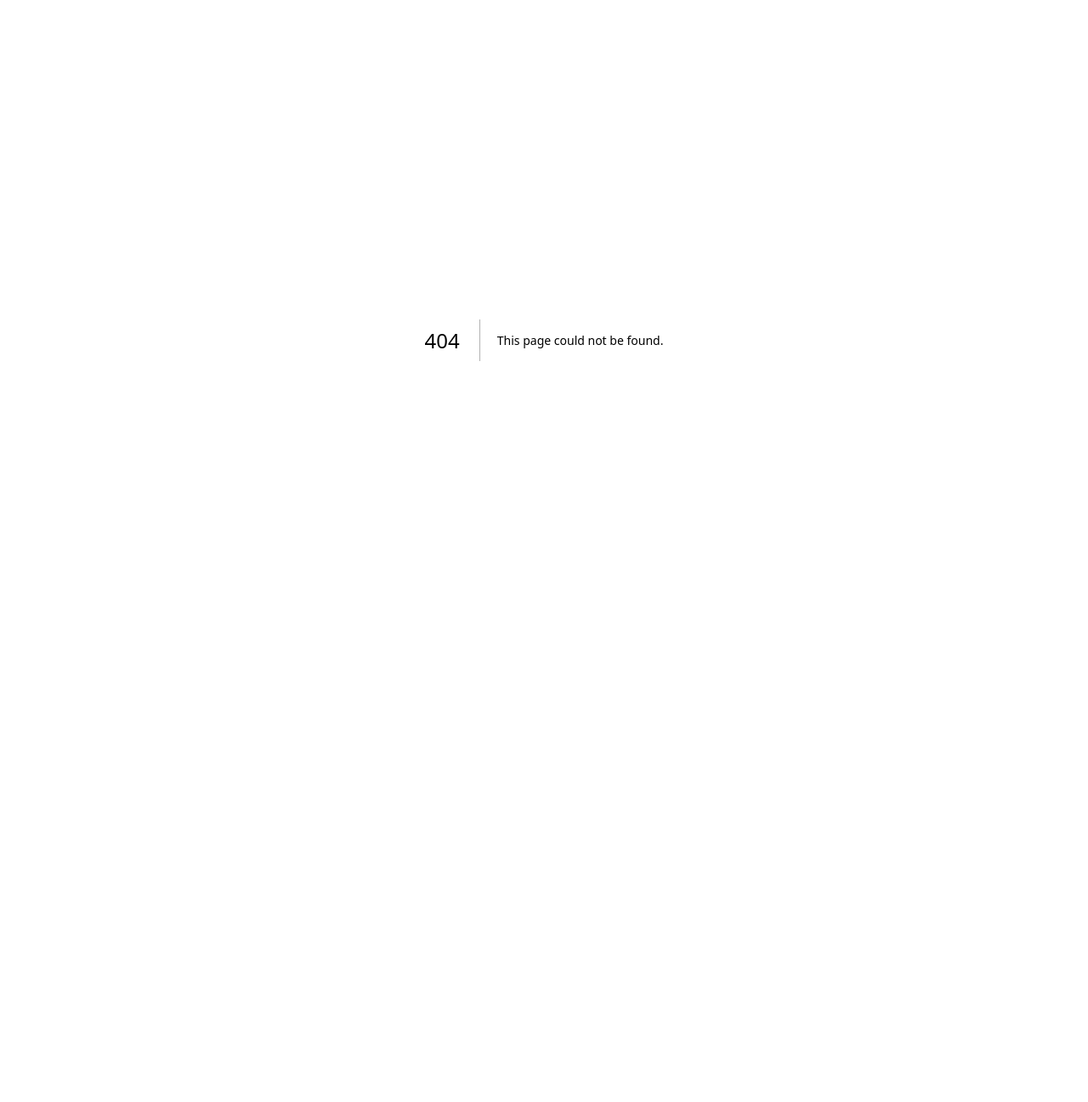
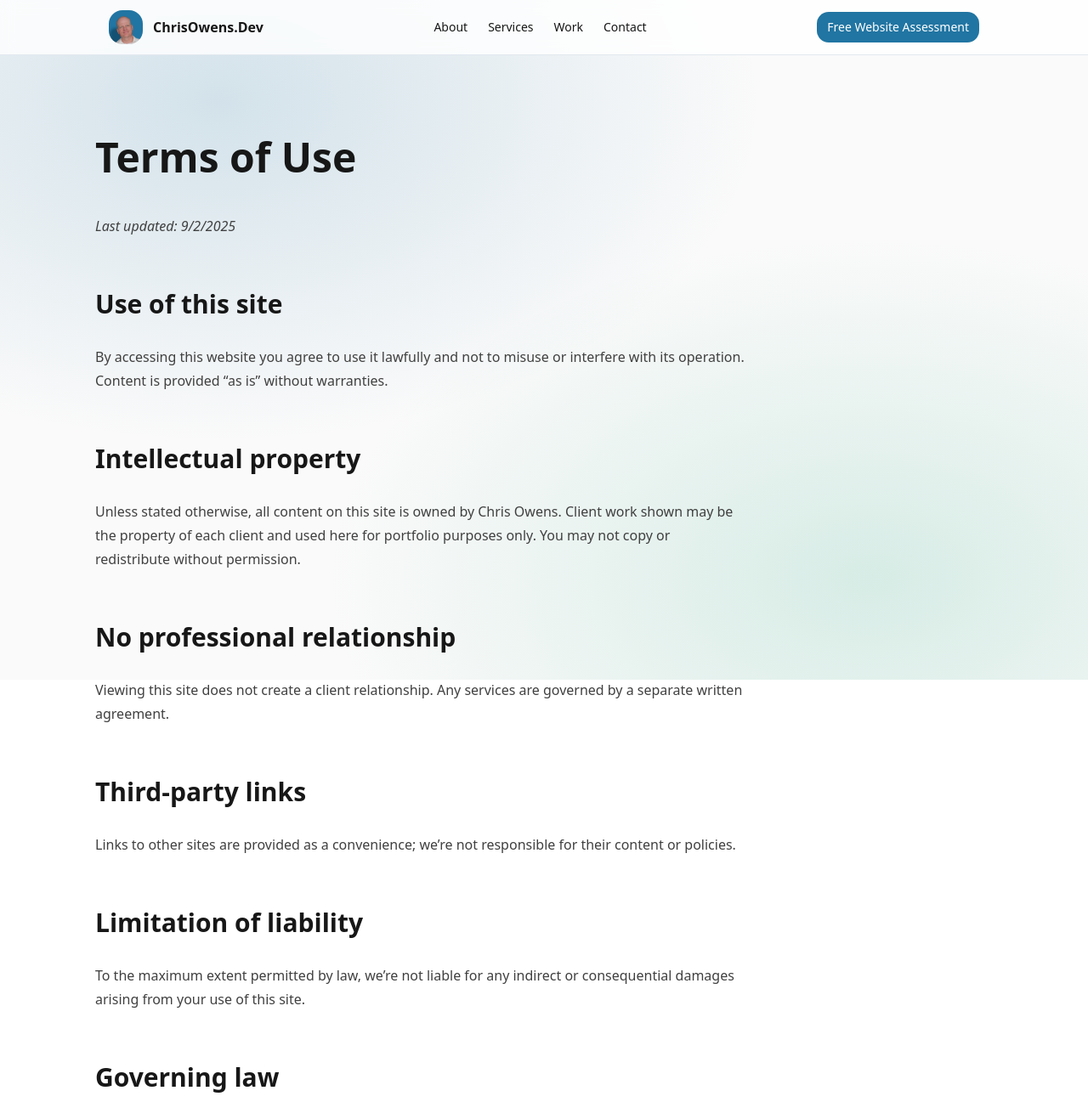
Before and after one commit to chrisowensdev/chrisowens.dev, a Next.js app: page /terms in a window 1280 px wide. Before the commit this address had no page. Shown: the top 1297 px of the page at 85% size. Before the commit the page ends 800 px from the top, so only its background shows below. Built offline with nearby package versions, Linux system fonts and the light colour scheme.

Commit message:
Update link and add privacy and terms pages

```diff
--- a/package.json
+++ b/package.json
@@ -30,6 +30,7 @@
 	"devDependencies": {
 		"@eslint/eslintrc": "^3",
 		"@tailwindcss/postcss": "^4",
+		"@tailwindcss/typography": "^0.5.16",
 		"@types/node": "^20",
 		"@types/react": "^19",
 		"@types/react-dom": "^19",
--- a/src/app/globals.css
+++ b/src/app/globals.css
@@ -1,5 +1,7 @@
 @import "tailwindcss";
 @import "tw-animate-css";
+@plugin "@tailwindcss/typography";
+
 /*---break---
   */
 @custom-variant dark (&:is(.dark *));
@@ -154,10 +156,10 @@
 /*---break---
   */
 @layer base {
-  * {
-    @apply border-border outline-ring/50;
+	* {
+		@apply border-border outline-ring/50;
 	}
-  body {
-    @apply bg-background text-foreground;
+	body {
+		@apply bg-background text-foreground;
 	}
 }
--- /dev/null
+++ b/src/app/privacy/page.tsx
@@ -0,0 +1,139 @@
+// app/privacy/page.tsx
+import Header from "@/components/Header";
+import FixedBackground from "@/components/FixedBackground";
+import Container from "@/components/Container";
+import Footer from "@/components/Footer";
+
+export const metadata = {
+	title: "Privacy Policy",
+	description:
+		"How ChrisOwensDev collects, uses, and protects your information.",
+	alternates: { canonical: "https://chrisowens.dev/privacy" },
+};
+
+export default function PrivacyPage() {
+	return (
+		<main className="min-h-screen text-neutral-900">
+			<FixedBackground />
+			<div className="relative z-10">
+				<Header />
+				<section>
+					<Container className="py-16 md:py-24">
+						<article
+							className="prose prose-neutral max-w-3xl
+              prose-headings:font-semibold
+              prose-h1:text-4xl md:prose-h1:text-5xl
+              prose-h2:text-2xl md:prose-h2:text-3xl
+              prose-h3:text-xl  md:prose-h3:text-2xl
+              prose-a:text-[#2175a2] hover:prose-a:opacity-80
+            "
+						>
+							<h1>Privacy Policy</h1>
+							<p>
+								<em>
+									Last updated:{" "}
+									{new Date().toLocaleDateString()}
+								</em>
+							</p>
+
+							<h2>Who we are</h2>
+							<p>
+								This website is operated by{" "}
+								<strong>ChrisOwensDev</strong> (Chris Owens),
+								based in Richmond, VA. Contact:{" "}
+								<a href="mailto:hello@chrisowens.dev">
+									hello@chrisowens.dev
+								</a>
+								.
+							</p>
+
+							<h2>Information we collect</h2>
+							<ul>
+								<li>
+									<strong>Contact form:</strong> name, email,
+									and message (to respond to inquiries).
+								</li>
+								<li>
+									<strong>Technical data:</strong> IP address,
+									device/browser info, and server logs
+									(security & performance).
+								</li>
+								<li>
+									<strong>Cookies/analytics:</strong> only if
+									enabled (see “Cookies”).
+								</li>
+							</ul>
+
+							<h2>How we use your information</h2>
+							<ul>
+								<li>
+									Respond to inquiries and provide services.
+								</li>
+								<li>Operate, secure, and improve the site.</li>
+								<li>Comply with legal obligations.</li>
+							</ul>
+
+							<h2>Sharing</h2>
+							<p>
+								We don’t sell your personal information. We may
+								share limited data with service providers who
+								help run this site and email (e.g., hosting, CI,
+								email delivery), under their terms.
+							</p>
+
+							<h2>Retention</h2>
+							<p>
+								Inquiry emails are kept as needed to communicate
+								and for records, then deleted or archived
+								securely.
+							</p>
+
+							<h2>Your choices</h2>
+							<ul>
+								<li>
+									Email us to access or delete your inquiry
+									messages.
+								</li>
+								<li>
+									You can disable cookies; if analytics are
+									enabled, we’ll provide opt-out details.
+								</li>
+							</ul>
+
+							<h2>Cookies</h2>
+							<p>
+								This site may use functional cookies. If
+								analytics are enabled (e.g., Google Analytics),
+								we’ll disclose that here and provide an opt-out.
+								We do not sell or “share” data for cross-context
+								behavioral advertising.
+							</p>
+
+							<h2>Children</h2>
+							<p>
+								This site isn’t intended for children under 13,
+								and we don’t knowingly collect their personal
+								information.
+							</p>
+
+							<h2>Jurisdiction-specific rights</h2>
+							<p>
+								Depending on your location (e.g., California or
+								EU/UK), you may have additional rights to
+								access, correct, or delete your information.
+								Contact us to exercise these rights.
+							</p>
+
+							<h2>Changes</h2>
+							<p>
+								We may update this policy and will revise the
+								“Last updated” date above when we do.
+							</p>
+						</article>
+					</Container>
+				</section>
+				<Footer />
+			</div>
+		</main>
+	);
+}
--- /dev/null
+++ b/src/app/terms/page.tsx
@@ -0,0 +1,96 @@
+// app/terms/page.tsx
+import Header from "@/components/Header";
+import FixedBackground from "@/components/FixedBackground";
+import Container from "@/components/Container";
+import Footer from "@/components/Footer";
+
+export const metadata = {
+	title: "Terms of Use",
+	description: "Terms for using the ChrisOwensDev website and content.",
+	alternates: { canonical: "https://chrisowens.dev/terms" },
+};
+
+export default function TermsPage() {
+	return (
+		<main className="min-h-screen text-neutral-900">
+			<FixedBackground />
+			<div className="relative z-10">
+				<Header />
+				<section>
+					<Container className="py-16 md:py-24">
+						<article
+							className="prose prose-neutral max-w-3xl
+              prose-headings:font-semibold
+              prose-h1:text-4xl md:prose-h1:text-5xl
+              prose-h2:text-2xl md:prose-h2:text-3xl
+              prose-h3:text-xl  md:prose-h3:text-2xl
+              prose-a:text-[#2175a2] hover:prose-a:opacity-80
+            "
+						>
+							<h1>Terms of Use</h1>
+							<p>
+								<em>
+									Last updated:{" "}
+									{new Date().toLocaleDateString()}
+								</em>
+							</p>
+
+							<h2>Use of this site</h2>
+							<p>
+								By accessing this website you agree to use it
+								lawfully and not to misuse or interfere with its
+								operation. Content is provided “as is” without
+								warranties.
+							</p>
+
+							<h2>Intellectual property</h2>
+							<p>
+								Unless stated otherwise, all content on this
+								site is owned by Chris Owens. Client work shown
+								may be the property of each client and used here
+								for portfolio purposes only. You may not copy or
+								redistribute without permission.
+							</p>
+
+							<h2>No professional relationship</h2>
+							<p>
+								Viewing this site does not create a client
+								relationship. Any services are governed by a
+								separate written agreement.
+							</p>
+
+							<h2>Third-party links</h2>
+							<p>
+								Links to other sites are provided as a
+								convenience; we’re not responsible for their
+								content or policies.
+							</p>
+
+							<h2>Limitation of liability</h2>
+							<p>
+								To the maximum extent permitted by law, we’re
+								not liable for any indirect or consequential
+								damages arising from your use of this site.
+							</p>
+
+							<h2>Governing law</h2>
+							<p>
+								These terms are governed by the laws of the
+								Commonwealth of Virginia, USA.
+							</p>
+
+							<h2>Contact</h2>
+							<p>
+								Questions?{" "}
+								<a href="mailto:hello@chrisowens.dev">
+									hello@chrisowens.dev
+								</a>
+							</p>
+						</article>
+					</Container>
+				</section>
+				<Footer />
+			</div>
+		</main>
+	);
+}
--- a/src/components/Footer.tsx
+++ b/src/components/Footer.tsx
@@ -8,10 +8,10 @@ export default function Footer() {
 					Chris Owens
 				</p>
 				<div className="flex gap-4">
-					<a href="#" className="hover:opacity-70">
+					<a href="/privacy" className="hover:opacity-70">
 						Privacy
 					</a>
-					<a href="#" className="hover:opacity-70">
+					<a href="/terms" className="hover:opacity-70">
 						Terms
 					</a>
 				</div>
--- a/src/components/Header.tsx
+++ b/src/components/Header.tsx
@@ -4,6 +4,7 @@
 import Image from "next/image";
 import { useEffect, useState } from "react";
 import Container from "./Container";
+import Link from "next/link";
 
 const BRAND = { primary: "#2175a2", accent: "#21a37c" };
 
@@ -23,7 +24,7 @@ export default function Header() {
 			>
 				<Container>
 					<div className="mx-auto max-w-7xl px-4 py-3 flex items-center justify-between">
-						<div className="flex items-center gap-3">
+						<Link href="/" className="flex items-center gap-3">
 							<Image
 								src="/profile-image.png"
 								width={40}
@@ -34,7 +35,7 @@ export default function Header() {
 							<span className="font-semibold">
 								ChrisOwens.Dev
 							</span>
-						</div>
+						</Link>
 
 						<nav className="hidden md:flex gap-6 text-sm">
 							<a href="#about" className="hover:opacity-70">
--- /dev/null
+++ b/tailwind.config.ts
@@ -0,0 +1,13 @@
+import type { Config } from "tailwindcss";
+import typography from "@tailwindcss/typography";
+
+export default {
+	content: [
+		"./app/**/*.{js,ts,jsx,tsx,mdx}",
+		"./components/**/*.{js,ts,jsx,tsx,mdx}",
+		"./pages/**/*.{js,ts,jsx,tsx,mdx}", // if you have /pages
+		"./src/**/*.{js,ts,jsx,tsx,mdx}", // if you use /src
+	],
+	theme: { extend: {} },
+	plugins: [typography],
+} satisfies Config;
```
Also changed, not shown: 1 other file (tests, documents, lock files or other folders).
